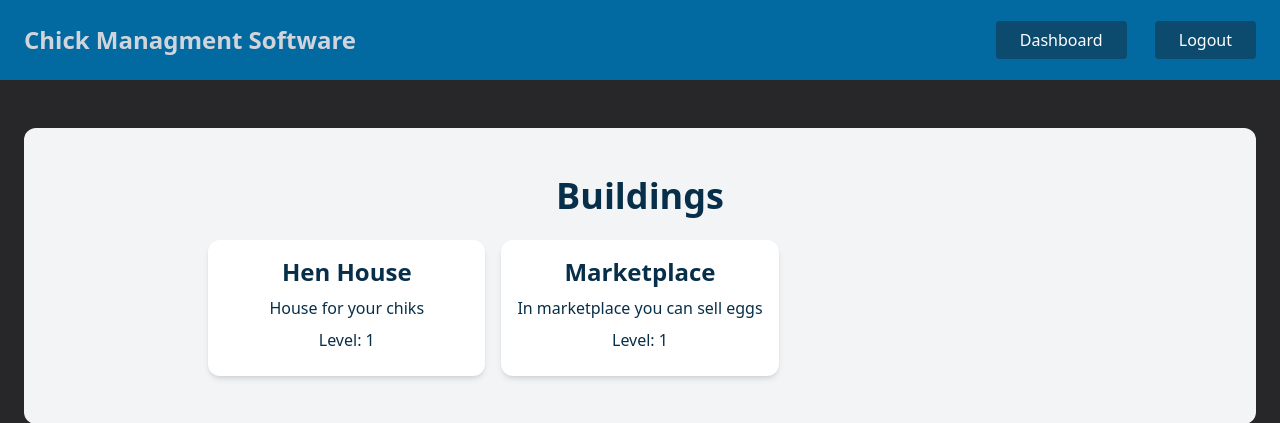
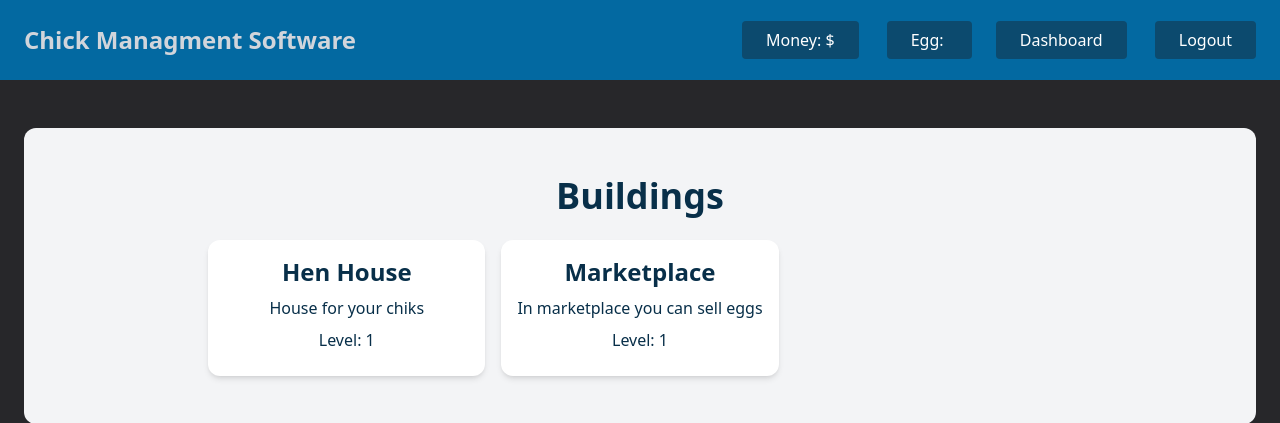
Before and after one commit to KajetanMieloch/Django-Chick-Sim, a Django app: page /buildings/ in a window 1280 px wide. Shown: the top 423 px of the page. Run offline with Django 4.2, Linux system fonts and the light colour scheme; a user stored in the database is signed in; data comes from the database, SQL or seed files in the repository; both versions use the stored data as it was after the commit; some libraries are stand-ins or nearby versions.

Commit message:
Added money

```diff
--- a/buildings/templates/buildings/index.html
+++ b/buildings/templates/buildings/index.html
@@ -3,6 +3,18 @@
 {% load custom_filters %}
 
 {% block content %}
+{% for msg in messages %}
+{% if msg.tags == 'error' %}
+<div class="px-6 py-4 mb-4 text-sm text-center bg-red-500 rounded-xl opacity-50 text-white-100 text-4xl font-bold">
+    {{ msg }}
+</div>
+{% endif %}
+{% if msg.tags == 'success' %}
+<div class="px-6 py-4 mb-4 text-sm text-center bg-green-500 rounded-xl opacity-50 text-white-100 text-4xl font-bold">
+    {{ msg }}
+</div>
+{% endif %}
+{% endfor %}
 <div class="mt-6 mb-6 px-6 py-12 bg-gray-100 rounded-xl">
     <h1 class="mb-6 text-4xl font-bold text-center text-sky-950">Buildings</h1>
     <div class="flex flex-col items-center justify-center">
--- a/buildings/views.py
+++ b/buildings/views.py
@@ -50,3 +50,23 @@
         return redirect('buildings:index')
     else:
         return redirect('buildings:index')
+
+
+@login_required
+def build_building(request):
+    if request.method == 'POST':
+        building_id = request.POST.get('building_id')
+        building = Building.objects.get(id=building_id)
+        user_profile = request.user.userprofile
+        if user_profile.money >= building.cost:
+            user_profile.money -= building.cost
+            user_profile.buildings.add(building)
+            building.owned = True
+            building.save()
+            user_profile.save()
+            messages.success(request, f'{building.name} built successfully')
+        else:
+            messages.error(request, f'Not enough money to build {building.name}')
+        return redirect('buildings:index')
+    else:
+        return redirect('buildings:index')
--- a/core/templates/core/base.html
+++ b/core/templates/core/base.html
@@ -23,6 +23,8 @@
         </div>
         <div class="space-x-6">
             {% if user.is_authenticated %}
+            <a class="px-6 py-2 bg-sky-900 text-white rounded hover:bg-sky-800">Money: $</a>
+            <a class="px-6 py-2 bg-sky-900 text-white rounded hover:bg-sky-800">Egg: </a>
                 <a href="{% url 'dashboard:index' %}" class="px-6 py-2 bg-sky-900 text-white rounded hover:bg-sky-800">Dashboard</a>
                 <a href="{% url 'core:logout' %}" class="px-6 py-2 bg-sky-900 text-white rounded hover:bg-sky-800">Logout</a>
             {% else %}
--- a/user/models.py
+++ b/user/models.py
@@ -7,7 +7,6 @@
     money = models.IntegerField(default=0)
     buildings = models.ManyToManyField(Building, related_name='user_profiles')
     buildings_level = models.ManyToManyField(Building, through='BuildingLevel', related_name='user_profile_levels_new')
-    money = models.IntegerField(default=0)
     egg = models.IntegerField(default=0)
     egg_per_second = models.IntegerField(default=0)
     money_per_second = models.IntegerField(default=0)
```
Also changed, not shown: core/views.py (+6 -1 lines), db.sqlite3.
